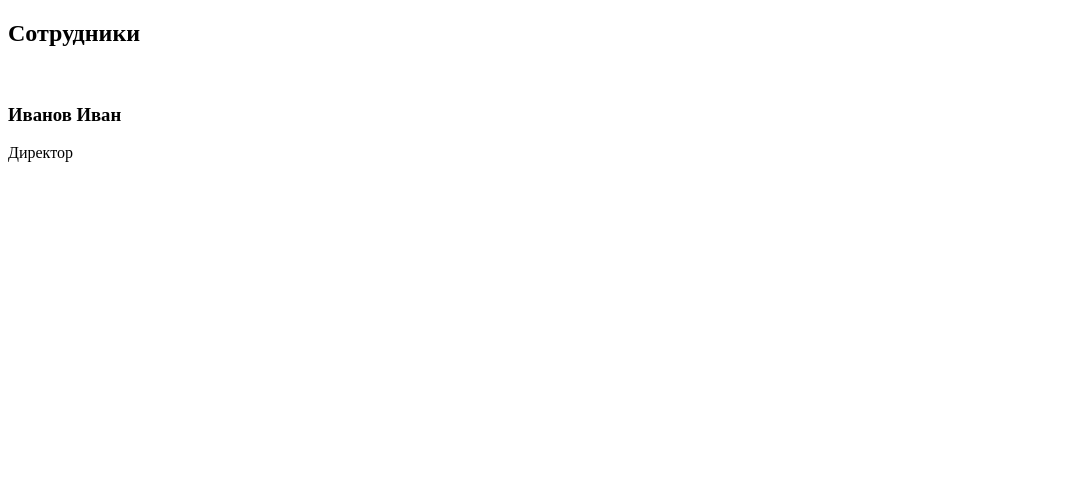
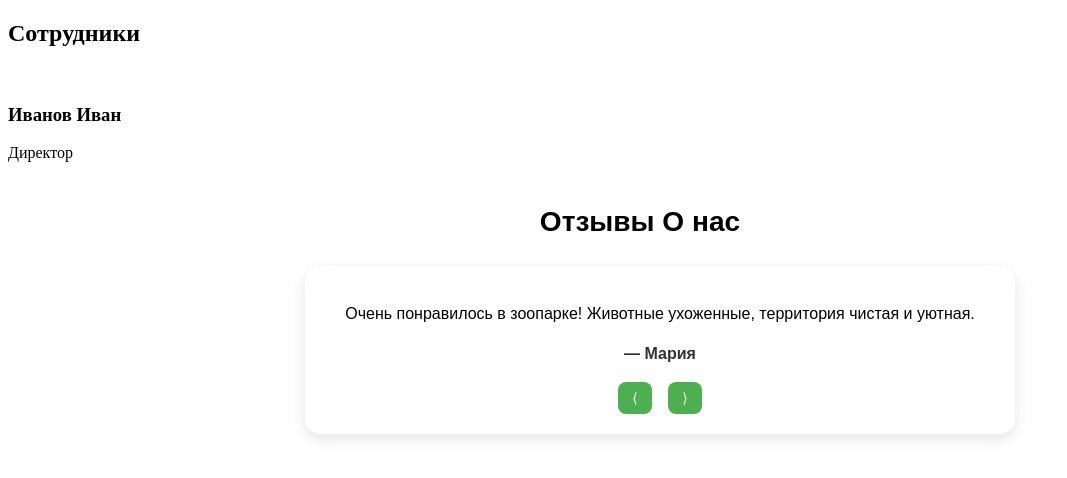
Before and after one commit to d1rt777/zooo_index, a plain HTML site: page idnex.html in a window 1280 px wide. Shown: the whole page, without its empty margins (0-1067 px from the left). Drawn offline with Linux system fonts and the light colour scheme.

Commit message:
написал блок отзывы

```diff
--- a/css/style.css
+++ b/css/style.css
@@ -0,0 +1,58 @@
+.feedback{
+    width: 100%;
+    height: auto;
+    display: flex;
+    flex-direction: column;
+    align-items: center;
+    font-size: 24px;
+    font-family: Arial, Helvetica, sans-serif;
+}
+.container{
+    width: 100%-50px;
+    padding: 0 50px;
+}
+    .slider {
+      position: relative;
+      width: 100%;
+      padding: 20px;
+      background: #fff;
+      border-radius: 15px;
+      box-shadow: 0 5px 15px rgba(0,0,0,0.1);
+      text-align: center;
+    }
+
+    .review {
+      display: none;
+      font-size: 16px;
+      line-height: 1.5;
+    }
+
+    .review.active {
+      display: block;
+    }
+
+    .author {
+      margin-top: 10px;
+      font-weight: bold;
+      color: #333;
+    }
+
+    .controls {
+      margin-top: 15px;
+    }
+
+    button {
+      background: #4caf50;
+      border: none;
+      color: #fff;
+      padding: 8px 14px;
+      margin: 0 5px;
+      border-radius: 8px;
+      cursor: pointer;
+      font-size: 14px;
+      transition: background 0.3s;
+    }
+
+    button:hover {
+      background: #45a049;
+    }
--- a/idnex.html
+++ b/idnex.html
@@ -1,11 +1,13 @@
 <!DOCTYPE html>
 <html lang="en">
+
 <head>
     <meta charset="UTF-8">
     <meta name="viewport" content="width=device-width, initial-scale=1.0">
     <link rel="stylesheet" href="css/style.css">
     <title>Document</title>
 </head>
+
 <body>
     <header>
 
@@ -23,6 +25,28 @@
             </div>
         </section>
         <section class="feedback">
+            <h3 class="title">Отзывы О нас</h3>
+            <div class="container">
+                <div class="slider">
+                    <div class="review active">
+                        <p>Очень понравилось в зоопарке! Животные ухоженные, территория чистая и уютная.</p>
+                        <div class="author">— Мария</div>
+                    </div>
+                    <div class="review">
+                        <p>Прекрасное место для семейного отдыха. Особенно понравились жирафы и слоны.</p>
+                        <div class="author">— Алексей</div>
+                    </div>
+                    <div class="review">
+                        <p>Хорошая организация, есть кафе и детская площадка. Обязательно придём снова!</p>
+                        <div class="author">— Светлана</div>
+                    </div>
+
+                    <div class="controls">
+                        <button onclick="prevReview()">⟨</button>
+                        <button onclick="nextReview()">⟩</button>
+                    </div>
+                </div>
+            </div>
 
         </section>
 
@@ -31,5 +55,7 @@
     <footer>
 
     </footer>
+    <script src="js/script.js"></script>
 </body>
+
 </html>
--- a/js/script.js
+++ b/js/script.js
@@ -0,0 +1,18 @@
+let currentIndex = 0;
+    const reviews = document.querySelectorAll('.review');
+
+    function showReview(index) {
+      reviews.forEach((review, i) => {
+        review.classList.toggle('active', i === index);
+      });
+    }
+
+    function nextReview() {
+      currentIndex = (currentIndex + 1) % reviews.length;
+      showReview(currentIndex);
+    }
+
+    function prevReview() {
+      currentIndex = (currentIndex - 1 + reviews.length) % reviews.length;
+      showReview(currentIndex);
+    }
```
